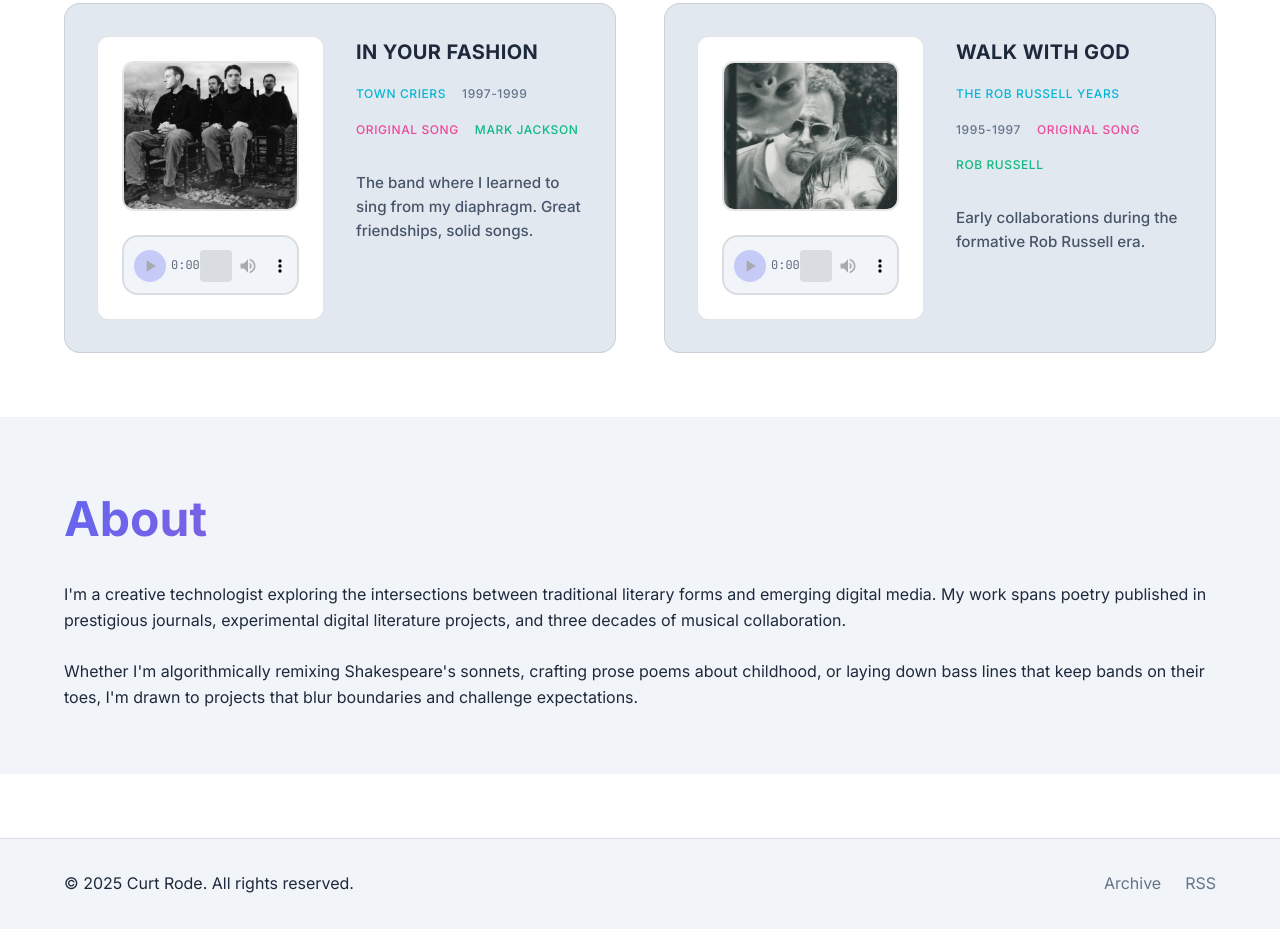
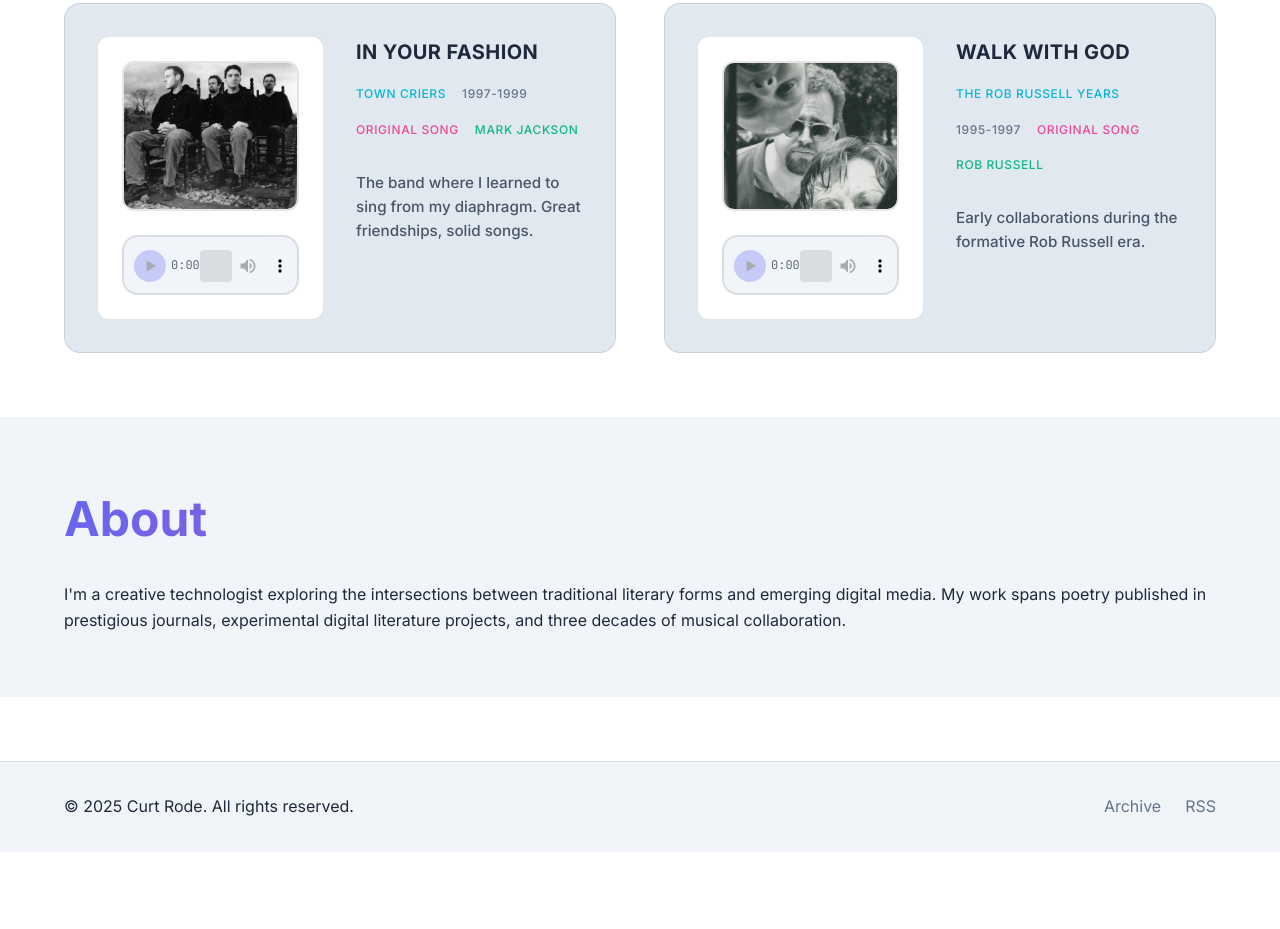
Before and after one commit to curtrode/creative_portfolio, a plain HTML site: page index.html in a window 1280 px wide. Shown: the part 3238-4167 px from the top of the page. After the commit the page ends 4090 px from the top, so only its background shows below. Drawn offline with Linux system fonts and the light colour scheme.

Commit message:
Update index.html

```diff
--- a/index.html
+++ b/index.html
@@ -283,11 +283,6 @@
                         I'm a creative technologist exploring the intersections between traditional literary forms
                         and emerging digital media. My work spans poetry published in prestigious journals,
                         experimental digital literature projects, and three decades of musical collaboration.
-                    </p><br>
-                    <p class="about-description">
-                        Whether I'm algorithmically remixing Shakespeare's sonnets, crafting prose poems about
-                        childhood, or laying down bass lines that keep bands on their toes,
-                        I'm drawn to projects that blur boundaries and challenge expectations.
                     </p>
 
                 </div>
```
